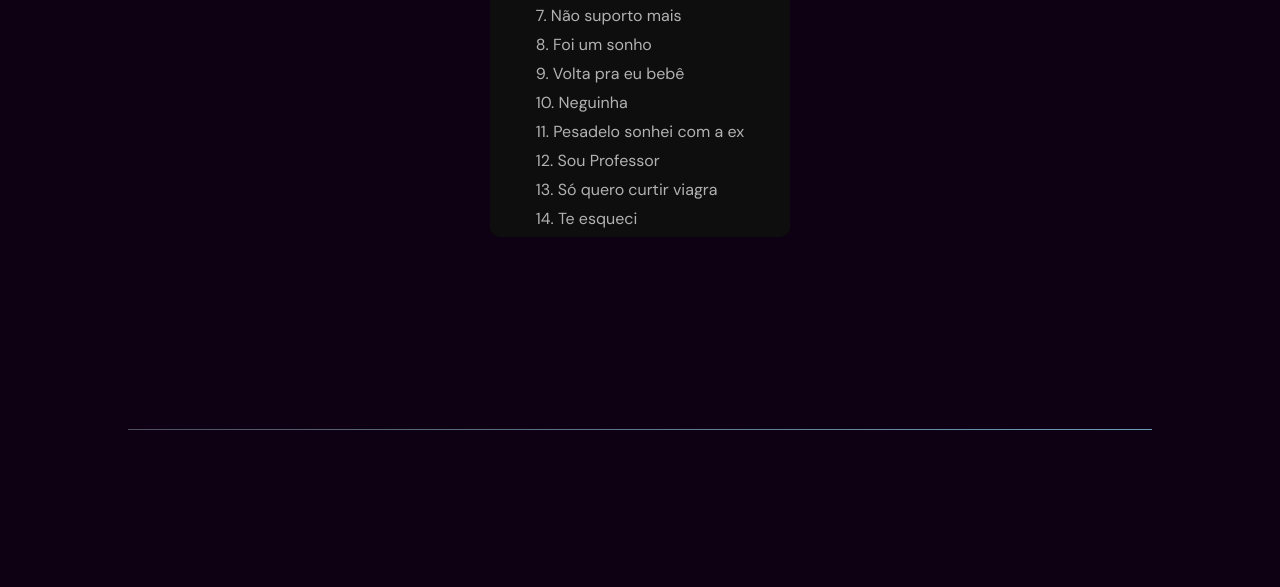
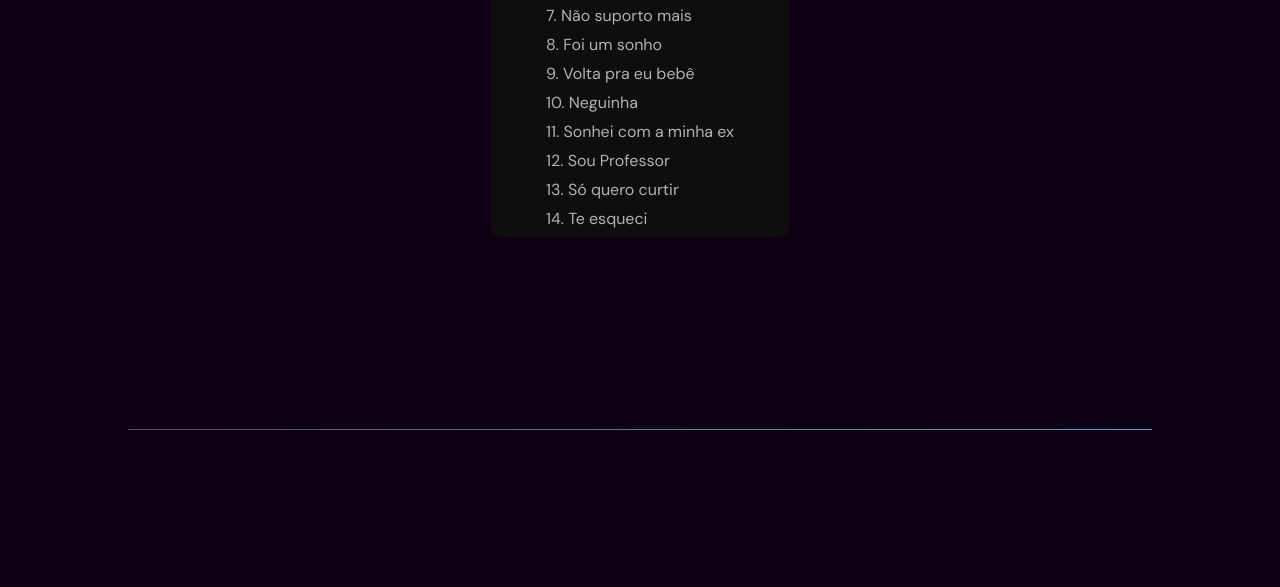
Before and after one commit to zeecletico/zeecletico, a plain HTML site: page index.html in a window 1280 px wide. Shown: the part 3075-3662 px from the top of the page. Drawn offline with nearby package versions, Linux system fonts and the light colour scheme; files whose address does not match are found by name.

Commit message:
correções de texto

```diff
--- a/index.html
+++ b/index.html
@@ -179,13 +179,13 @@
                                 <div id="tecla10" class="playlist">10. Neguinha</div>
                             </li>
                             <li>
-                                <div id="tecla11" class="playlist">11. Pesadelo sonhei com a ex</div>
+                                <div id="tecla11" class="playlist">11. Sonhei com a minha ex</div>
                             </li>
                             <li>
                                 <div id="tecla12" class="playlist">12. Sou Professor</div>
                             </li>
                             <li>
-                                <div id="tecla13" class="playlist">13. Só quero curtir viagra</div>
+                                <div id="tecla13" class="playlist">13. Só quero curtir</div>
                             </li>
                             <li>
                                 <div id="tecla14" class="playlist">14. Te esqueci</div>
```
